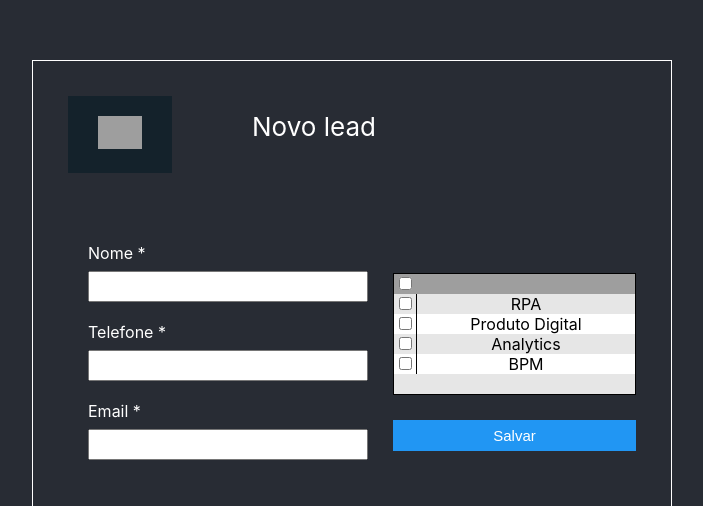
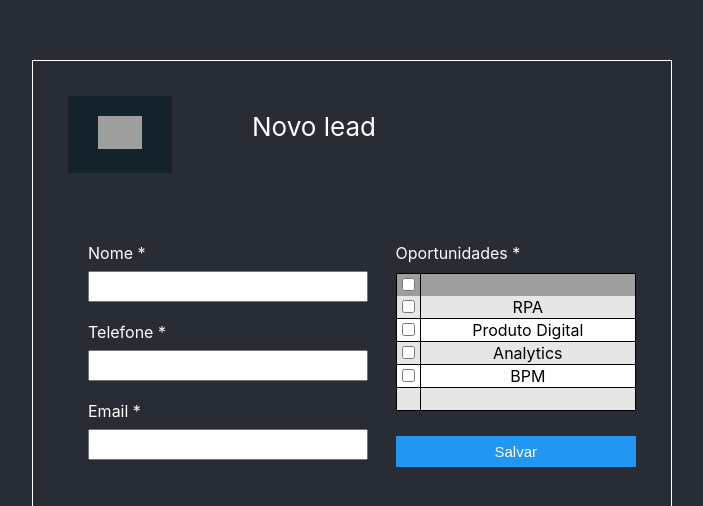
Before and after one commit to delanoerhardt/elo-challange, a React (Create React App) app: page /lead-add in a window 1280 px wide. Shown: the part 112-618 px from the top of the page, without its empty margins (288-991 px from the left). Built offline with nearby package versions, Linux system fonts and the light colour scheme; grey boxes are pictures that could not be loaded.

Commit message:
Switched to using html tables I have no idea why I didn't do that in the first place

```diff
--- a/src/Table.css
+++ b/src/Table.css
@@ -1,28 +1,43 @@
-.tab {
-  border-style: solid;
-  border-color: black;
-  border-width: 1px;
-  color: black;
+.table-title {
+  margin-top: 20px;
+  margin-bottom: 10px;
+  text-align: left;
 }
 
-.row {
-  display: flex;
-  align-items: center;
-  flex-wrap: nowrap;
-  flex-direction: row;
+table {
+  width: 100%;
+  border: 1px solid black;
+  border-collapse: collapse;
 }
 
-.tab-header {
+table > thead {
   background-color: #9e9e9e;
   color: white;
 }
 
-.row .el + .el {
+table > tbody {
+  color: black;
+}
+
+tr {
+  border-top: 1px solid black;
+}
+
+tr:first-child {
+  border-top: none;
+}
+
+tr > td + td,
+th + th {
   border-left: 1px solid black;
 }
 
-.el {
-  flex-grow: 1;
+tr > td {
+  width: fit-content;
+}
+
+.long {
+  min-width: 140px;
 }
 
 .gray-row {
@@ -34,14 +49,5 @@
 }
 
 .padded {
-  padding: 15px 0px;
+  padding: 30px 0px;
 }
-
-.small {
-  width: 22px;
-  max-width: 22px;
-}
-
-.long {
-  min-width: 140px;
-}
--- a/src/routes/LeadAddView.js
+++ b/src/routes/LeadAddView.js
@@ -126,70 +126,91 @@ function LeadAddView({ handleSubmit }) {
               Email *
             </FormSection>
           </div>
-          <div style={{ marginTop: "50px" }}>
-            <div className="tab" id="options-table">
-              <div className="row tab-header">
-                <div className="el small">
+          <div>
+            <div className="table-title">Oportunidades *</div>
+            <table id="options-table">
+              <thead>
+                <tr>
+                  <th>
                     <input
                       type="checkbox"
                       id="allChecked"
                       onChange={handleChange}
                       checked={formState.allChecked}
                     ></input>
-                </div>
-                <div className="el long"></div>
-              </div>
-              <div className="row gray-row">
-                <div className="el small">
+                  </th>
+                  <th className="long"></th>
+                </tr>
+              </thead>
+              <tbody>
+                <tr className="gray-row">
+                  <td>
                     <input
                       type="checkbox"
                       id="rpaCheckbox"
                       onChange={handleChange}
                       checked={formState.rpaCheckbox}
                     ></input>
-                </div>
-                <div className="el long">RPA</div>
-              </div>
-              <div className="row white-row">
-                <div className="el small">
+                  </td>
+                  <td>
+                    <label className="long" htmlFor="rpaCheckbox">
+                      RPA
+                    </label>
+                  </td>
+                </tr>
+                <tr className="white-row">
+                  <td>
                     <input
                       type="checkbox"
                       id="digProdCheckbox"
                       onChange={handleChange}
                       checked={formState.digProdCheckbox}
                     ></input>
-                </div>
-                <div className="el long">Produto Digital</div>
-              </div>
-              <div className="row gray-row">
-                <div className="el small">
+                  </td>
+                  <td>
+                    <label className="long" htmlFor="digProdCheckbox">
+                      Produto Digital
+                    </label>
+                  </td>
+                </tr>
+                <tr className="gray-row">
+                  <td>
                     <input
                       type="checkbox"
                       id="analyticsCheckbox"
                       onChange={handleChange}
                       checked={formState.analyticsCheckbox}
                     ></input>
-                </div>
-                <div className="el long">Analytics</div>
-              </div>
-              <div className="row white-row">
-                <div className="el small">
+                  </td>
+                  <td>
+                    <label className="long" htmlFor="analyticsCheckbox">
+                      Analytics
+                    </label>
+                  </td>
+                </tr>
+                <tr className="white-row">
+                  <td>
                     <input
                       type="checkbox"
                       id="bpmCheckbox"
                       onChange={handleChange}
                       checked={formState.bpmCheckbox}
                     ></input>
-                </div>
-                <div className="el long">BPM</div>
-              </div>
-              <div className="row gray-row">
-                <div className="el small">
+                  </td>
+                  <td>
+                    <label className="long" htmlFor="bpmCheckbox">
+                      BPM
+                    </label>
+                  </td>
+                </tr>
+                <tr className="gray-row">
+                  <td>
                     <div style={{ color: "#e6e6e6" }}>.</div>
-                </div>
-                <div className="el long"></div>
-              </div>
-            </div>
+                  </td>
+                  <td></td>
+                </tr>
+              </tbody>
+            </table>
             <div style={{ marginTop: "20px" }}>
               <CustomButton
                 type="submit"
--- a/src/routes/LeadPanelView.js
+++ b/src/routes/LeadPanelView.js
@@ -17,14 +17,14 @@ function LeadPanelView({ handleAddNewPage, getLeads }) {
 
     return leadsObj.leads.map((lead, index) => {
       const tableElementsList = [
-        <td className="el padded">{lead.info.leadName}</td>,
-        <td className="el padded"></td>,
-        <td className="el padded"></td>,
+        <td className="padded">{lead.info.leadName}</td>,
+        <td className="padded"></td>,
+        <td className="padded"></td>,
       ];
 
       return (
         <tr
-          className={index % 2 === 0 ? "gray-row row" : "white-row row"}
+          className={index % 2 === 0 ? "gray-row" : "white-row"}
           key={lead.key}
         >
           {tableElementsList[(0 + lead.position) % 3]}
@@ -51,14 +51,14 @@ function LeadPanelView({ handleAddNewPage, getLeads }) {
             />
           </div>
         </div>
-        <table className="tab">
-          <theade>
-            <tr className="tab-header">
+        <table>
+          <thead>
+            <tr>
               <th className="padded">Cliente em Potencial</th>
               <th className="padded">Dados Confirmados</th>
               <th className="padded">Reunião Agendada</th>
             </tr>
-          </theade>
+          </thead>
           <tbody>{getLeadsAsTableElements()}</tbody>
         </table>
       </Outline>
```
Lines whose indentation alone changed are shown as unchanged.
